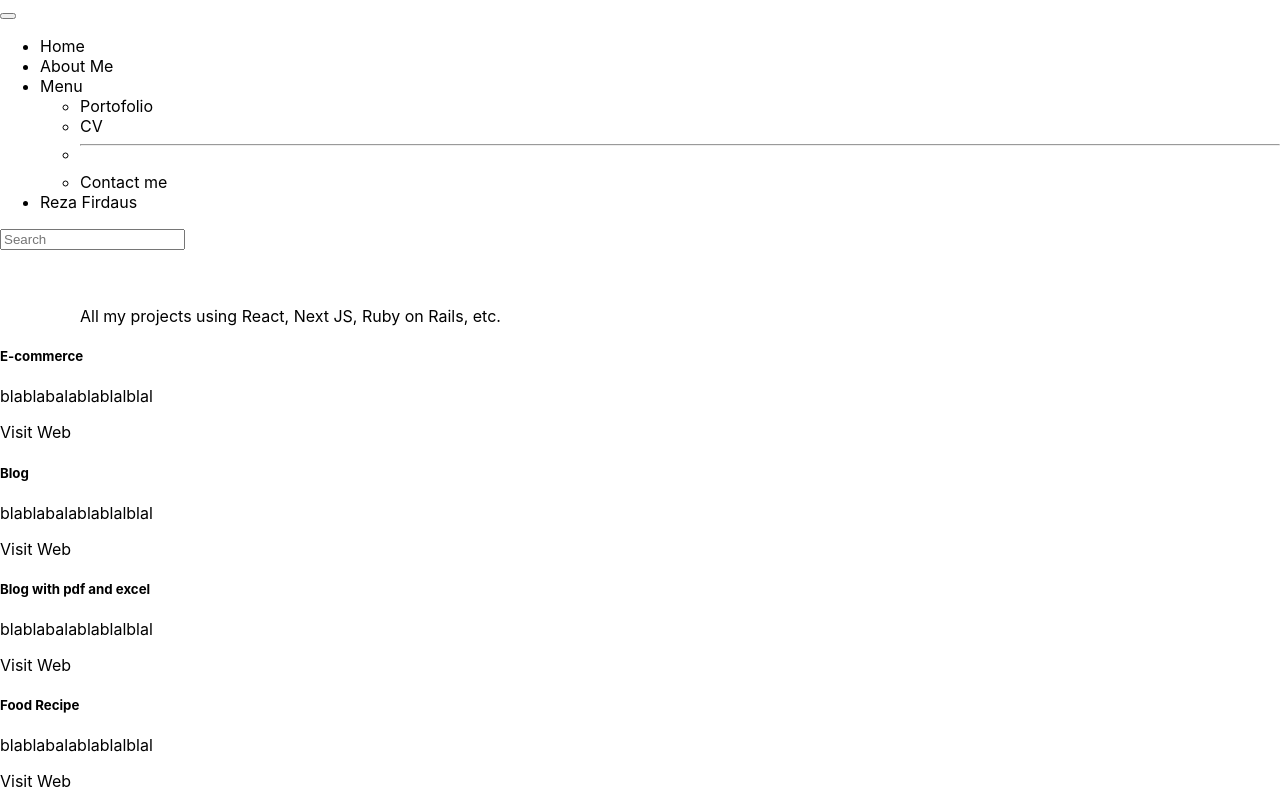
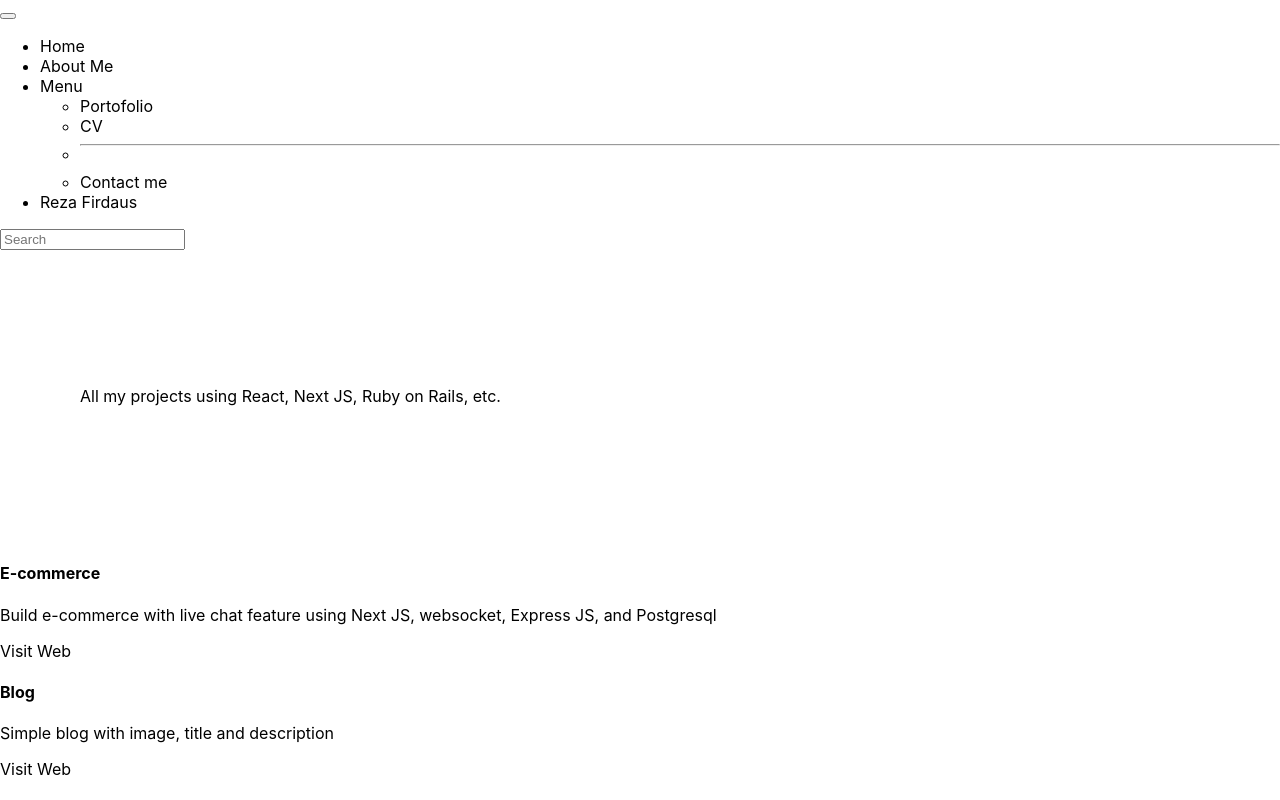
Before and after one commit to r11firdaus/porto-reza, a Next.js app: page /portofolio in a window 1280 px wide. Shown: the top 800 px of the page. Built offline with nearby package versions, Linux system fonts and the light colour scheme.

Commit message:
complete data for portofolio

```diff
--- /dev/null
+++ b/dummy/portoData.json
@@ -0,0 +1,22 @@
+[
+  {
+    "title": "E-commerce",
+    "desc": "Build e-commerce with live chat feature using Next JS, websocket, Express JS, and Postgresql",
+    "url": "https://jwallin.vercel.app"
+  },
+  {
+    "title": "Blog",
+    "desc": "Simple blog with image, title and description",
+    "url": "https://warm-fortress-73594.herokuapp.com/"
+  },
+  {
+    "title": "Blog with pdf and excel",
+    "desc": "Create blog with Ruby on Rails. Admin are able to export data to excel and pdf",
+    "url": "https://secure-coast-07934.herokuapp.com/"
+  },
+  {
+    "title": "Food Recipe",
+    "desc": "Food recipe app that can find recipe, food by country, category, and source video",
+    "url": "https://r11firdaus.github.io/wtfood"
+  }
+]
--- a/pages/portofolio.tsx
+++ b/pages/portofolio.tsx
@@ -1,44 +1,23 @@
-import Image from "next/image"
 import Navbar from "../components/navbar"
+import portoData from "../dummy/portoData.json"
 
 const Portofolio = (): JSX.Element => {
-  const portoData = [
-    {
-      title: 'E-commerce',
-      desc: 'blablabalablablalblal',
-      url: 'https://jwallin.vercel.app'
-    },
-    {
-      title: 'Blog',
-      desc: 'blablabalablablalblal',
-      url: 'https://warm-fortress-73594.herokuapp.com/'
-    },
-    {
-      title: 'Blog with pdf and excel',
-      desc: 'blablabalablablalblal',
-      url: 'https://secure-coast-07934.herokuapp.com/'
-    },
-    {
-      title: 'Food Recipe',
-      desc: 'blablabalablablalblal',
-      url: 'https://r11firdaus.github.io/wtfood'
-    },
-  ]
+
   return (
     <div className="bg-dark">
-      <Navbar /><br /><br />
+      <Navbar /><br /><br /><br /><br /><br /><br />
       <figure className="text-center text-light">
         <blockquote className="blockquote">
           <p>All my projects using React, Next JS, Ruby on Rails, etc.</p>
         </blockquote>
-      </figure>
+      </figure><br /><br /><br /><br /><br /><br />
 
       <div className="row mx-2">
         {portoData.map(e => (
           <div className="col-12 col-md-6 py-1 px-1">
             <div className="card bg-dark text-light">
               <div className="card-body">
-                <h5 className="card-title">{e.title}</h5>
+                <h4 className="card-title">{e.title}</h4>
                 <p className="card-text">{e.desc}</p>
                 <a href="#" onClick={()=> window.open(e.url)} className="btn btn-success">Visit Web</a>
               </div>
```
